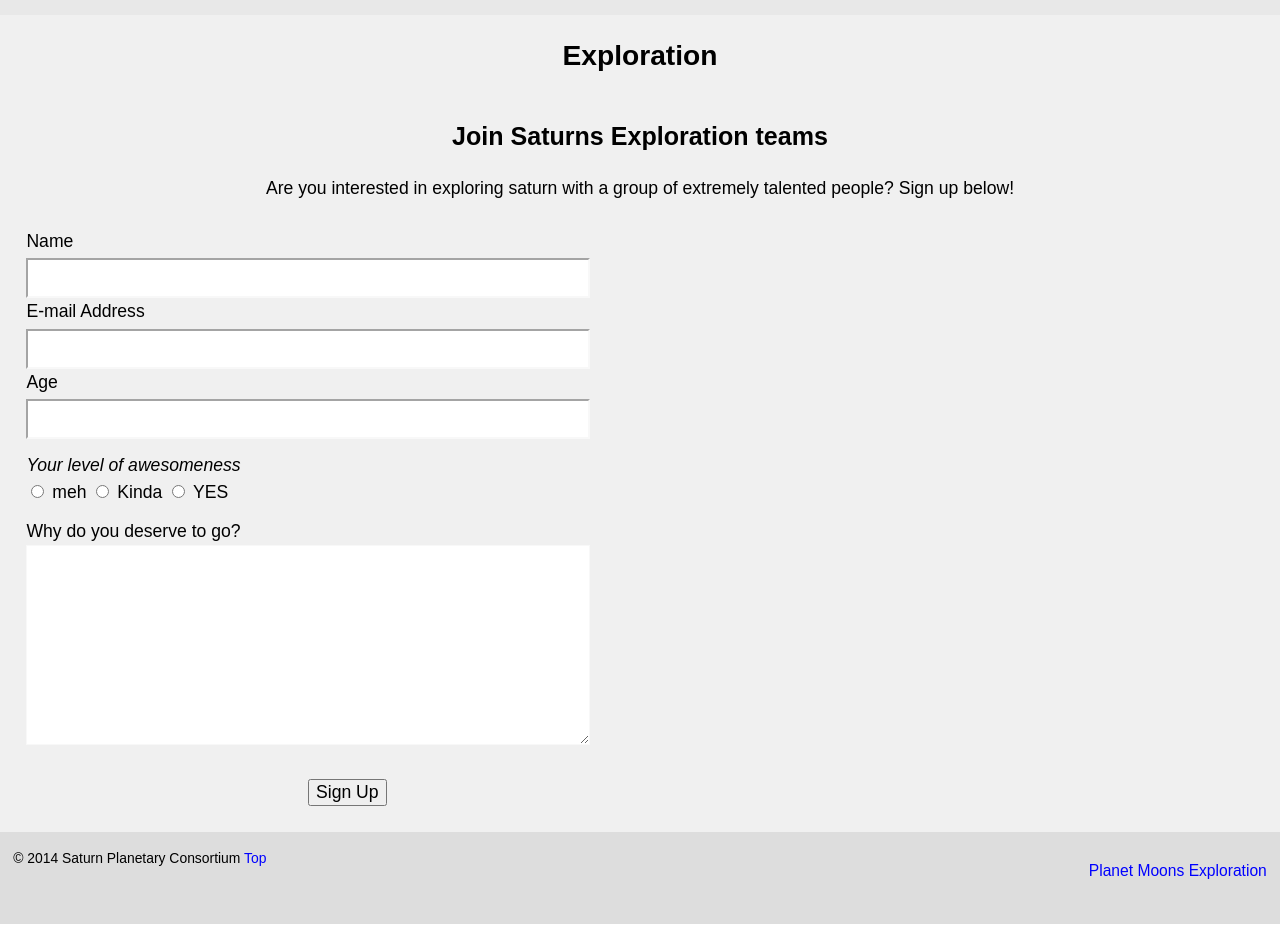
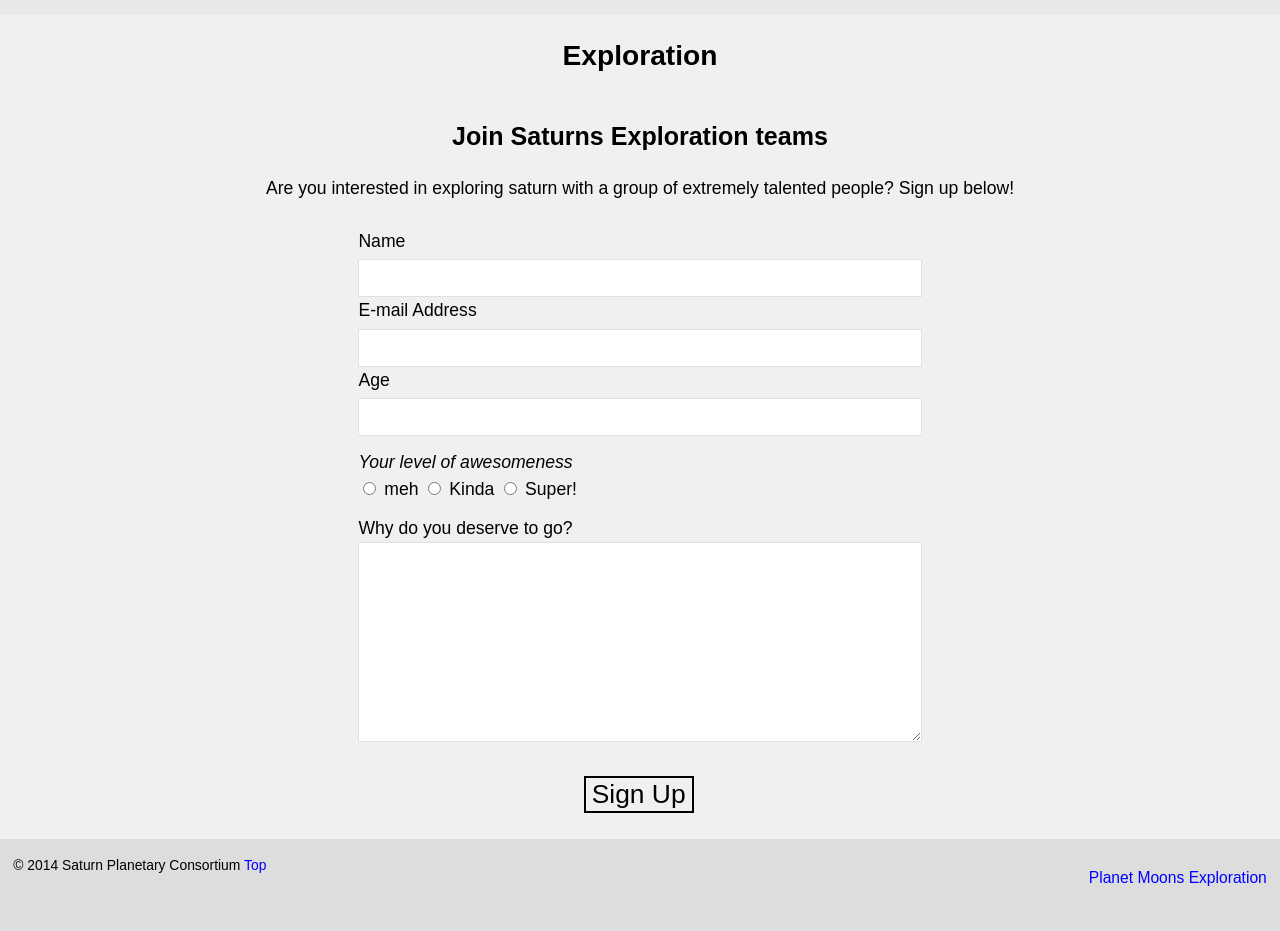
Before and after one commit to benmarley/dsn1675-planet-website, a plain HTML site: page exploration.html in a window 1280 px wide. Shown: the part 64-995 px from the top of the page. Drawn offline with Linux system fonts and the light colour scheme.

Commit message:
fixed centring issue
with margin-left and right: auto

```diff
--- a/css/main.css
+++ b/css/main.css
@@ -80,7 +80,6 @@ img {
     color: white;
 }
 
-
 a {
     text-decoration: none;
     color: blue;
@@ -148,7 +147,9 @@ ul {
 }
 
 input {
-    border-color: #F8F8F8;
+    border-style: solid;
+    border-color: #E0E0E0;
+    border-width: .1em;
     padding-bottom: 1.5em;
 }
 
@@ -161,14 +162,15 @@ input {
 }
 
 .middle-object {
-    padding-left: 50%;
+    padding-left: 40%;
 }
 .max-height {
     height: 15em;
 }
 
 textarea {
-    border-color: #F8F8F8;
+    border-style: solid;
+    border-color: #E0E0E0;
 }
 
 .max-width-main {
@@ -184,7 +186,16 @@ textarea {
 }
 
 button {
-    font-size: 1rem;
+    font-size: 1.5rem;
+    border-style: solid;
+    border-width: .1em;
+    background-color:#F0F0F0;
+
+}
+
+.center-div {
+    margin-left: auto;
+    margin-right: auto;
 }
 
 @media only screen and (min-width: 25em) {
@@ -255,6 +266,5 @@ button {
 }
     .large-gutter {
         padding-left: 1.5em;
-    }
-
 }
+}
--- a/exploration.html
+++ b/exploration.html
@@ -33,14 +33,11 @@
     <main id="main" role="main" class="main-grey">
         <h2 class="subhead peta pad-bottom gutter-half">Exploration</h2>
 
-
         <h3 class="centered">Join Saturns Exploration teams</h3>
 
         <p class="centered">Are you interested in exploring saturn with a group of extremely talented people? Sign up below! </p>
 
-
-        <div class="max-width-main gutter pad-bottom">
-
+        <div class="max-width-main gutter pad-bottom center-div">
 
             <div>
                 <label for="name" class="block">Name</label>
@@ -76,11 +73,10 @@
 
                 <div class="dot">
                     <span class="radio" class="block">
-                <input type="radio" id="yes" name="how-awesome">
-                <label for="yes">YES</label>
+                        <input type="radio" id="super" name="how-awesome">
+                        <label for="super">Super!</label>
                     </span>
                 </div>
-
             </div>
 
             <div>
@@ -90,19 +86,9 @@
 
             <div class="middle-object pad-top">
                 <button type="submit">Sign Up</button>
-
             </div>
 
         </div>
-
-
-
-
-
-
-
-
-
 
     </main>
 
```
Lines whose indentation alone changed are shown as unchanged.
